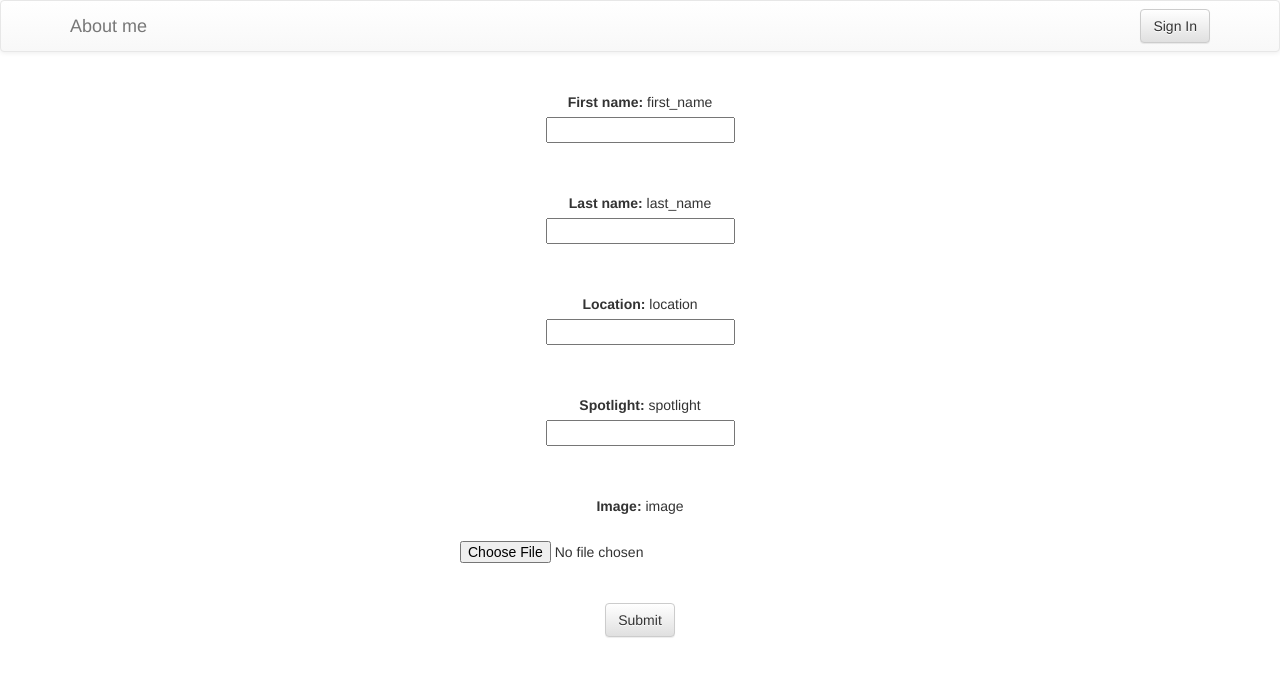
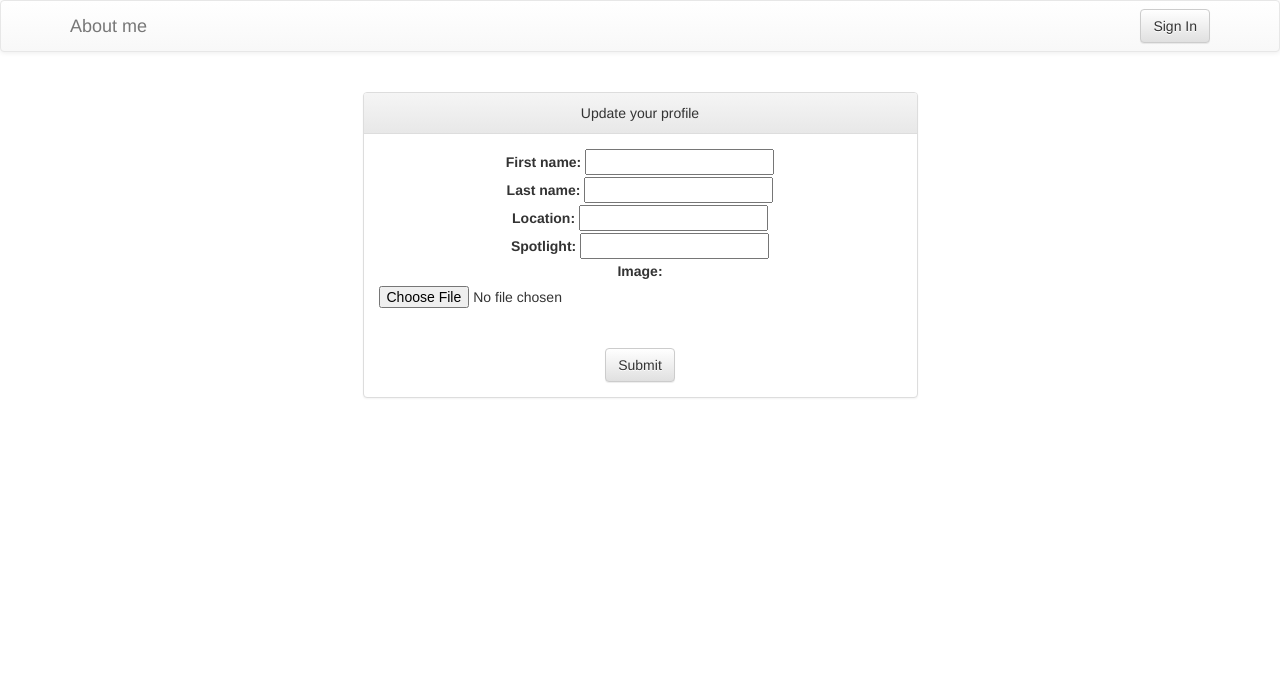
Before and after one commit to GitSomeCode/aboutyou, a Django app: template app/templates/profiles/update_profile.html in a window 1280 px wide. Shown: the top 677 px of the page. Run offline with Django 3.2, Linux system fonts and the light colour scheme; the template is opened without the code that fills it: values that come from a table or form of the project are taken from there, others are empty; some libraries are stand-ins or nearby versions.

Commit message:
Cleanup fillout.html and update_profile.html

```diff
--- a/app/templates/profiles/fillout.html
+++ b/app/templates/profiles/fillout.html
@@ -19,7 +19,7 @@ table.profile-form tbody tr {
                 <div class="panel-body">
 
                     <form action='.' method='post' enctype="multipart/form-data">
-                    {% csrf_token %}
+                        {% csrf_token %}
                         <table class="profile-form">
                             {% for hidden in form.hidden_fields %}
                                 {{ hidden }}
--- a/app/templates/profiles/update_profile.html
+++ b/app/templates/profiles/update_profile.html
@@ -1,72 +1,53 @@
 {% extends 'profiles/base.html' %}
 {% load staticfiles %}
 
-{% block title %}
-Make your profile!
-{% endblock %}
+{% block title %}Update your profile{% endblock %}
 
-{% block style %}
-{% endblock %}
+{% block style %}{% endblock %}
 
 {% block content %}
     <div style="margin:20px"></div>
 
     <div class="row">
-        <div class="col-md-4 col-md-offset-4 text-center">
-
-        <!--
-            <div class="panel panel-primary">
-
-                <div class="panel-heading">Fill out yo info</div>
-                <div class="panel-body">
-        -->
+        <div class="col-md-6 col-md-offset-3 text-center">
 
 
+            <div class="panel panel-default">
+
+                <div class="panel-heading">Update your profile</div>
+                <div class="panel-body">
+
                     <form action='.' method='post' enctype="multipart/form-data">
-                        <!-- <div class="form-group"> -->
                         {% csrf_token %}
 
                         {% for hidden in form.hidden_fields %}
                             {{ hidden }}
                         {% endfor %}
 
-                        <!--{{ form.as_table }} -->
 
                         {% for field in form %}
                             {{ field.errors }}
                             {{ field.label_tag }}
-
-                            {{ field.name }}
 
                             {% if field.name == "image" %}
                                 {% if form.instance.image %}
                                 <img src="{{ form.instance.image.url }}" width="240">
                                 {% endif %}
 
-                                </br></br>
-
                                 {{ field }}
                             {% else %}
-                                <p>{{ field }}</p>
+                                {{ field }}
                             {% endif %}
 
-                            </br></br>
-
-
+                            </br>
 
                         {% endfor %}
-                        <!-- </div> -->
+                        </br>
                         <button class='btn btn-default' type='submit'>Submit</button>
                     </form>
 
-
-
-
-        <!--
                 </div>
-
             </div>
-        -->
 
         </div>
     </div>
```
